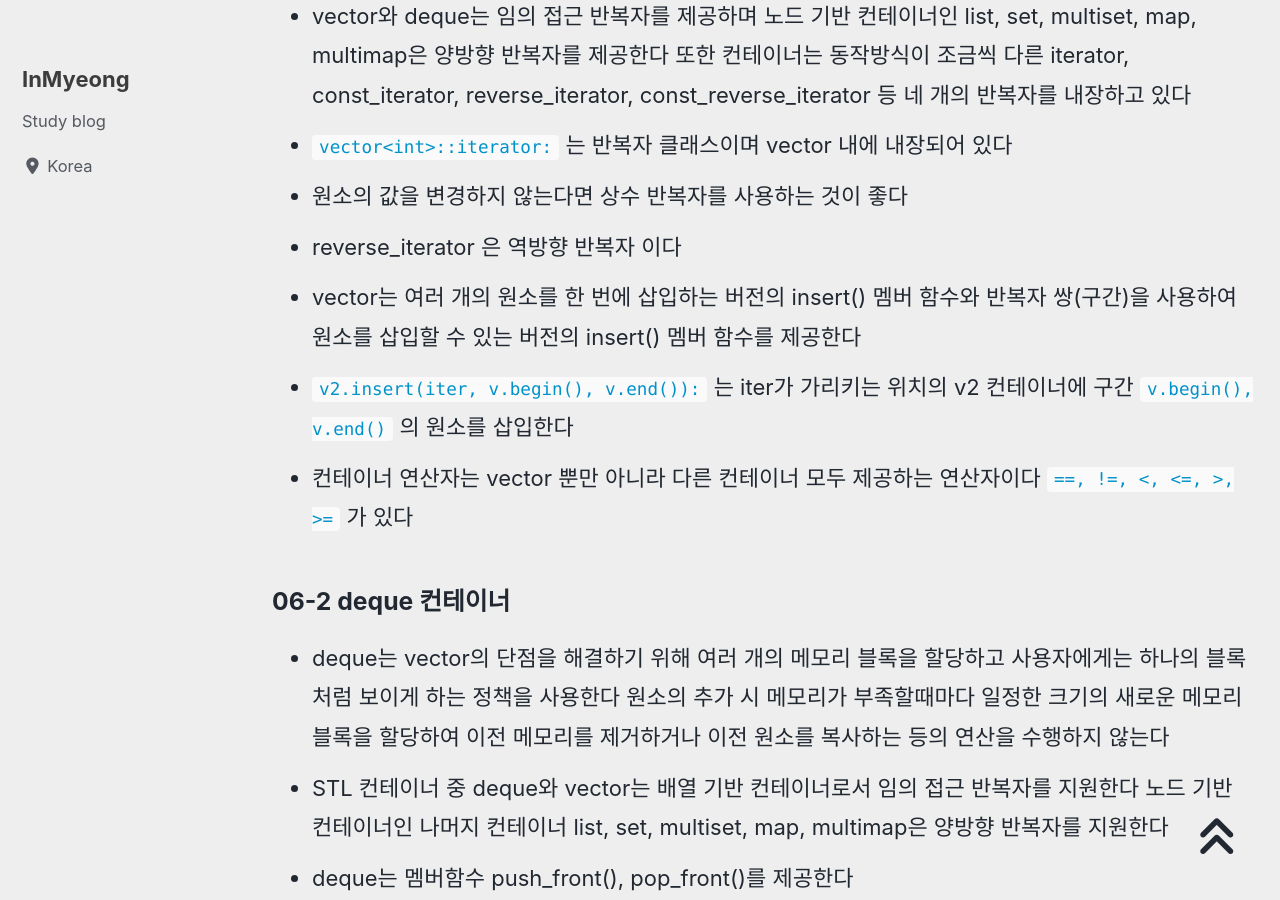
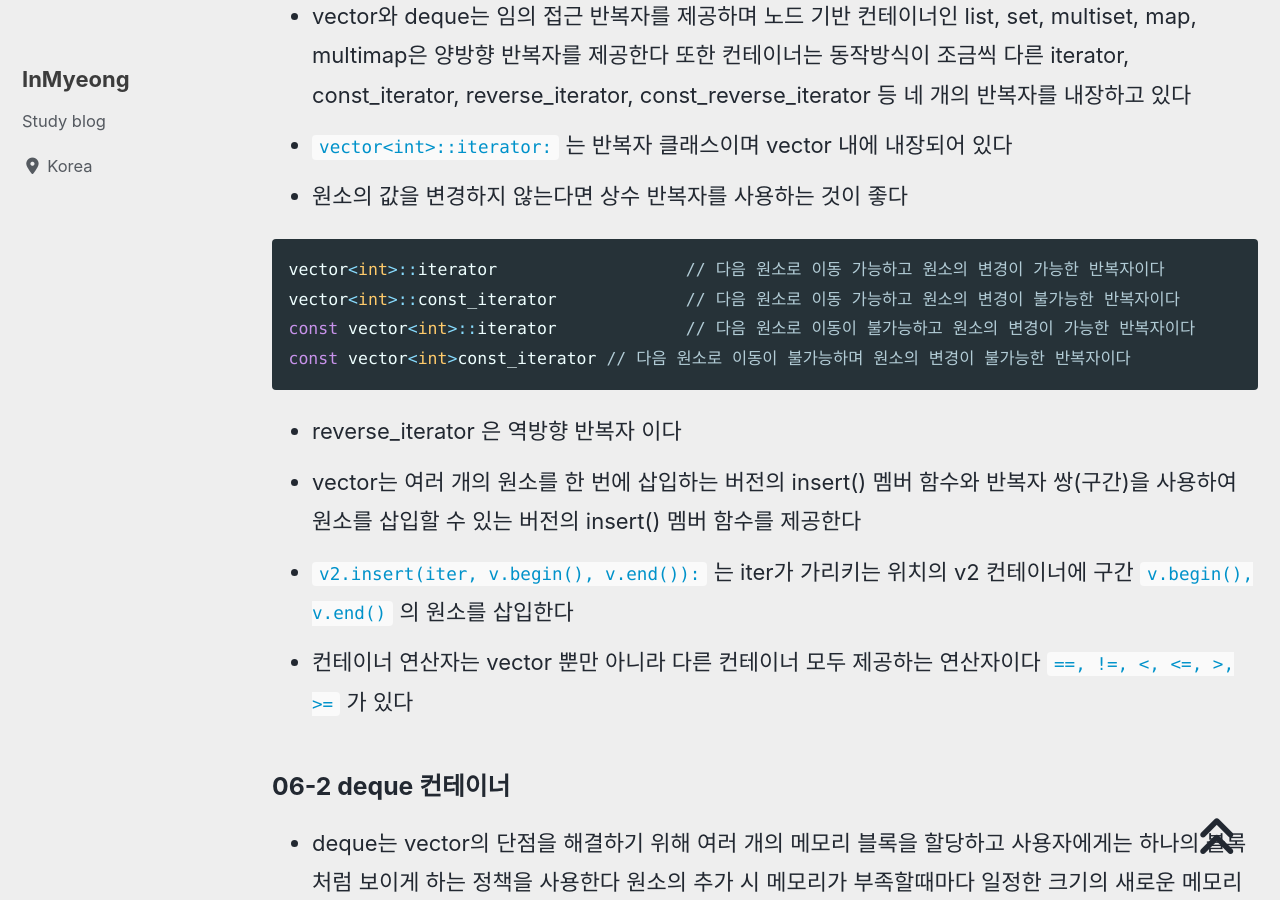
Before and after one commit to devMyeong/devMyeong.github.io, a Jekyll site: the page built from _posts/stl/2021-08-12-cpp-stl.md, in a window 1280 px wide and 900 px high, scrolled down 10724 px. Built offline with Jekyll 4.4.1, drawn with Linux system fonts in a browser that asks for light colours; cached includes are drawn as plain includes; nearby versions of some CDN libraries; some web fonts are replaced; comment, search, counter and statistics services are not loaded.

Commit message:
update stl chapter 06-1

````diff
--- a/_posts/stl/2021-08-12-cpp-stl.md
+++ b/_posts/stl/2021-08-12-cpp-stl.md
@@ -186,6 +186,14 @@ for(vector<int>::size_type i = 0; i< v.size(); ++i) // 위의 코드로 인한
 - vector와 deque는 임의 접근 반복자를 제공하며 노드 기반 컨테이너인 list, set, multiset, map, multimap은 양방향 반복자를 제공한다 또한 컨테이너는 동작방식이 조금씩 다른 iterator, const_iterator, reverse_iterator, const_reverse_iterator 등 네 개의 반복자를 내장하고 있다
 - `vector<int>::iterator:` 는 반복자 클래스이며 vector 내에 내장되어 있다
 - 원소의 값을 변경하지 않는다면 상수 반복자를 사용하는 것이 좋다
+
+```cpp
+vector<int>::iterator			// 다음 원소로 이동 가능하고 원소의 변경이 가능한 반복자이다
+vector<int>::const_iterator		// 다음 원소로 이동 가능하고 원소의 변경이 불가능한 반복자이다
+const vector<int>::iterator		// 다음 원소로 이동이 불가능하고 원소의 변경이 가능한 반복자이다
+const vector<int>const_iterator // 다음 원소로 이동이 불가능하며 원소의 변경이 불가능한 반복자이다
+```
+
 - reverse_iterator 은 역방향 반복자 이다
 - vector는 여러 개의 원소를 한 번에 삽입하는 버전의 insert() 멤버 함수와 반복자 쌍(구간)을 사용하여 원소를 삽입할 수 있는 버전의 insert() 멤버 함수를 제공한다
 - `v2.insert(iter, v.begin(), v.end()):` 는 iter가 가리키는 위치의 v2 컨테이너에 구간 `v.begin(), v.end()` 의 원소를 삽입한다
````
